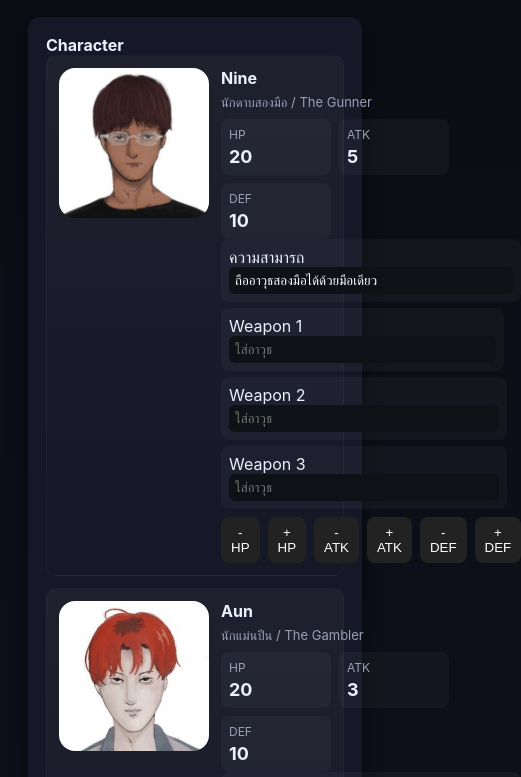
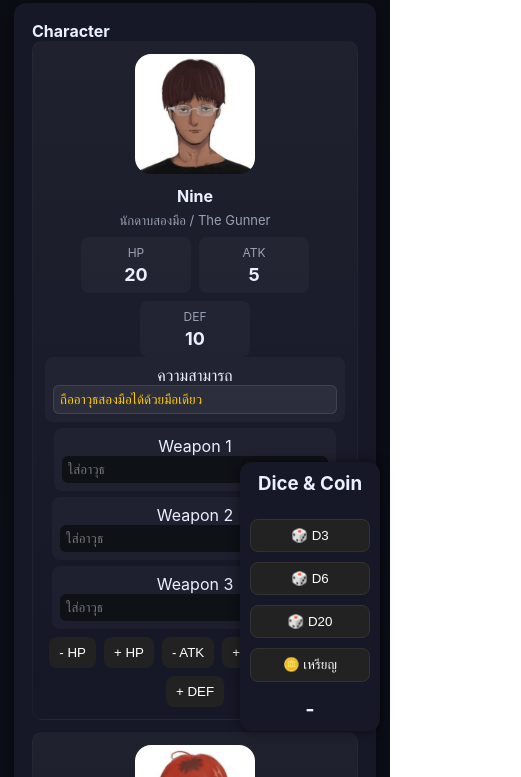
Before and after one commit to nawarin288/The-Last-Lesson-Of-Tower, a plain HTML site: page index.html in a window 390 px wide. Shown: the part 103-880 px from the top of the page, 521 px wide, since content can reach past the window. Drawn offline with Linux system fonts and the light colour scheme.

Commit message:
Add files via upload

```diff
--- a/index.html
+++ b/index.html
@@ -12,45 +12,204 @@
   --accent:#ffcc00;
   --glass: rgba(255,255,255,0.04);
 }
+
 *{box-sizing:border-box}
+
 body{
   margin:0;
-  font-family: Inter, ui-sans-serif, system-ui, -apple-system, "Segoe UI", Roboto, "Helvetica Neue", Arial;
+  font-family: Inter, ui-sans-serif, system-ui, -apple-system, "Segoe UI", Roboto;
   background: linear-gradient(180deg,#0b0d14 0%, #0f1221 100%);
   color:#eaf0ff;
   padding:28px;
 }
+
 header{max-width:1200px;margin:0 auto 20px}
 h1{margin:0 0 8px;font-size:20px}
 p.lead{margin:0;color:var(--muted)}
+
 .wrap{display:block;max-width:1200px;margin:20px auto}
-.panel{background:var(--card);padding:18px;border-radius:12px;box-shadow:0 6px 18px rgba(0,0,0,0.5)}
+
+.panel{
+  background:var(--card);
+  padding:18px;
+  border-radius:12px;
+  box-shadow:0 6px 18px rgba(0,0,0,0.5);
+}
+
 .chars{display:flex;flex-direction:column;gap:12px}
+
 .card{
-  display:flex;gap:12px;align-items:flex-start;padding:12px;border-radius:10px;background:linear-gradient(180deg,var(--glass),transparent);
-  border:1px solid rgba(255,255,255,0.03)
+  display:flex;
+  gap:12px;
+  align-items:flex-start;
+  padding:12px;
+  border-radius:10px;
+  background:linear-gradient(180deg,var(--glass),transparent);
+  border:1px solid rgba(255,255,255,0.03);
 }
-.avatar{width:150px;height:150px;border-radius:16px;background:#222;flex:0 0 150px;display:flex;align-items:center;justify-content:center;color:var(--muted)}
+
+.avatar{
+  width:150px;
+  height:150px;
+  border-radius:16px;
+  background:#222;
+  flex:0 0 150px;
+  object-fit:cover;
+}
+
 .meta{flex:1}
+
 .name{font-weight:700;margin-bottom:6px}
 .role{color:var(--muted);font-size:13px;margin-bottom:8px}
-.stats{display:flex;gap:8px;flex-wrap:wrap}
+
+.stats{
+  display:flex;
+  gap:8px;
+  flex-wrap:wrap;
+}
+
 .stat{
   background:rgba(255,255,255,0.03);
-  padding:8px;border-radius:8px;min-width:110px;
+  padding:8px;
+  border-radius:8px;
+  min-width:110px;
 }
+
 .stat .label{font-size:12px;color:var(--muted)}
 .stat .value{font-weight:700;font-size:18px;margin-top:4px}
-.controls{display:flex;gap:8px;align-items:center;margin-top:8px}
-button{cursor:pointer;border:0;padding:8px 10px;border-radius:8px;background:#222;color:#fff}
-button.ghost{background:transparent;border:1px solid rgba(255,255,255,0.06)}
-input[type=text]{width:100%;padding:6px;border-radius:6px;border:0;background:#0e1116;color:#fff}
-.weaponsList{display:flex;flex-wrap:wrap;gap:6px;margin-top:6px}
+
+.controls{
+  display:flex;
+  gap:8px;
+  align-items:center;
+  margin-top:8px;
+  flex-wrap:wrap;
+}
+
+button{
+  cursor:pointer;
+  border:0;
+  padding:8px 10px;
+  border-radius:8px;
+  background:#222;
+  color:#fff;
+}
+
+button.ghost{
+  background:transparent;
+  border:1px solid rgba(255,255,255,0.06);
+}
+
+/* =========================
+    Weapons & Skill Inputs
+========================= */
+.weaponsList{
+  display:flex;
+  flex-wrap:wrap;
+  gap:6px;
+  margin-top:6px;
+}
+
+/* ช่องอาวุธ */
+.weaponsList input[type=text]{
+  width:100%;
+  padding:6px;
+  border-radius:6px;
+  border:0;
+  background:#0e1116;
+  color:#fff;
+}
+
+/* ช่องความสามารถ (Skill) */
+.stat input[readonly]{
+  width:100%;
+  padding:6px;
+  border-radius:6px;
+  border:1px solid rgba(255,255,255,0.1);
+  background:rgba(255,255,255,0.05);
+  color:#ffcc00;
+  font-weight:500;
+  cursor:default;
+}
+
+/* =========================
+    Weapon Card
+========================= */
 .weaponCard{
-  padding:6px 8px;background:#222;border-radius:6px;cursor:grab;
+  padding:6px 8px;
+  background:#222;
+  border-radius:6px;
+  cursor:grab;
   user-select:none;
 }
 .weaponCard:hover{background:#333;}
+
+.dicePanel{
+  position:fixed;
+  right:20px;
+  bottom:20px;
+  width:160px;
+  background:#171827;
+  padding:14px;
+  border-radius:12px;
+  text-align:center;
+  box-shadow:0 0 12px #0008;
+  z-index:100;
+}
+
+.dicePanel button{
+  width:100%;
+  margin:5px 0;
+  padding:8px;
+  background:#222;
+  border-radius:8px;
+  border:1px solid #333;
+  color:#fff;
+}
+
+.diceResult{
+  margin-top:10px;
+  font-size:20px;
+  font-weight:bold;
+}
+
+@media (max-width: 700px){
+
+  body{
+    padding:14px;
+  }
+
+  .card{
+    flex-direction:column;
+    align-items:center;
+    text-align:center;
+  }
+
+  .avatar{
+    width:120px;
+    height:120px;
+    flex:0 0 120px;
+  }
+
+  .stats{
+    justify-content:center;
+  }
+
+  .controls{
+    justify-content:center;
+  }
+
+  .weaponsList{
+    justify-content:center;
+  }
+
+  .dicePanel{
+    right:10px;
+    bottom:10px;
+    width:140px;
+    padding:10px;
+  }
+}
 </style>
 </head>
 <body>
@@ -69,6 +228,15 @@ input[type=text]{width:100%;padding:6px;border-radius:6px;border:0;background:#0
     <strong>การ์ดอาวุธ</strong>
     <div class="chars" id="weaponsContainer"></div>
   </div>
+</div>
+
+<div class="dicePanel">
+  <h3 style="margin-top:0">Dice & Coin</h3>
+  <button onclick="rollDice(3)">🎲 D3</button>
+  <button onclick="rollDice(6)">🎲 D6</button>
+  <button onclick="rollDice(20)">🎲 D20</button>
+  <button onclick="flipCoin()">🪙 เหรียญ</button>
+  <div id="diceResult" class="diceResult">-</div>
 </div>
 
 <script>
@@ -90,6 +258,7 @@ const weaponsContainer = document.getElementById('weaponsContainer');
 function renderAll(){
   charsContainer.innerHTML = '';
   chars.forEach(c => charsContainer.appendChild(makeCharCard(c)));
+
   weaponsContainer.innerHTML = '';
   weapons.forEach(w => weaponsContainer.appendChild(makeWeaponCard(w)));
 }
@@ -133,26 +302,23 @@ function makeCharCard(char){
   el.querySelectorAll('button.inc, button.dec').forEach(btn=>{
     btn.addEventListener('click', ()=>{
       const field = btn.dataset.field;
-      char[field] = Math.max(0,char[field]+(btn.classList.contains('inc')?1:-1));
+      char[field] = Math.max(0,char[field] + (btn.classList.contains('inc')?1:-1));
       el.querySelector(`.stat[data-stat="${field}"] .value`).textContent = char[field];
-      el.querySelector('img.avatar').src = char.hp>0?char.avatar:char.avatarLowHP;
+      el.querySelector('img.avatar').src = char.hp>0 ? char.avatar : char.avatarLowHP;
     });
   });
 
   el.querySelectorAll('.weaponsList input[type=text]').forEach(inp=>{
     const idx = parseInt(inp.dataset.index);
-    inp.addEventListener('input', e=>{
-      char.weapons[idx] = e.target.value;
-    });
+    inp.addEventListener('input', e=> char.weapons[idx] = e.target.value);
+
     inp.addEventListener('dragover', e=> e.preventDefault());
     inp.addEventListener('drop', e=>{
-      const weaponId = e.dataTransfer.getData('weaponId');
-      const weapon = weapons.find(w => w.id === weaponId);
-      if(weapon){
-        char.weapons[idx] = weapon.name;
-        inp.value = weapon.name;
-        el.querySelector('.stat[data-stat="hp"] .value').textContent = char.hp;
-        el.querySelector('img.avatar').src = char.hp>0?char.avatar:char.avatarLowHP;
+      const wid = e.dataTransfer.getData('weaponId');
+      const w = weapons.find(x => x.id === wid);
+      if(w){
+        char.weapons[idx] = w.name;
+        inp.value = w.name;
       }
     });
   });
@@ -166,14 +332,29 @@ function makeWeaponCard(weapon){
   el.textContent = weapon.name;
   el.title=`Skill: ${weapon.skill}\n${weapon.desc}`;
   el.draggable = true;
-  el.addEventListener('dragstart', e=>{
-    e.dataTransfer.setData('weaponId', weapon.id);
+
+  el.addEventListener('dragstart',e=>{
+    e.dataTransfer.setData('weaponId',weapon.id);
   });
-  el.addEventListener('click', ()=>alert(`${weapon.name}\nSkill:${weapon.skill}\nรายละเอียด:${weapon.desc}`));
+
+  el.addEventListener('click',()=>{
+    alert(`${weapon.name}\nSkill: ${weapon.skill}\nรายละเอียด: ${weapon.desc}`);
+  });
+
   return el;
 }
 
 renderAll();
+
+function rollDice(num){
+  const result = Math.floor(Math.random()*num)+1;
+  document.getElementById('diceResult').textContent = result;
+}
+
+function flipCoin(){
+  const result = Math.random() < 0.5 ? "หัว" : "ก้อย";
+  document.getElementById('diceResult').textContent = result;
+}
 </script>
 </body>
 </html>
```
